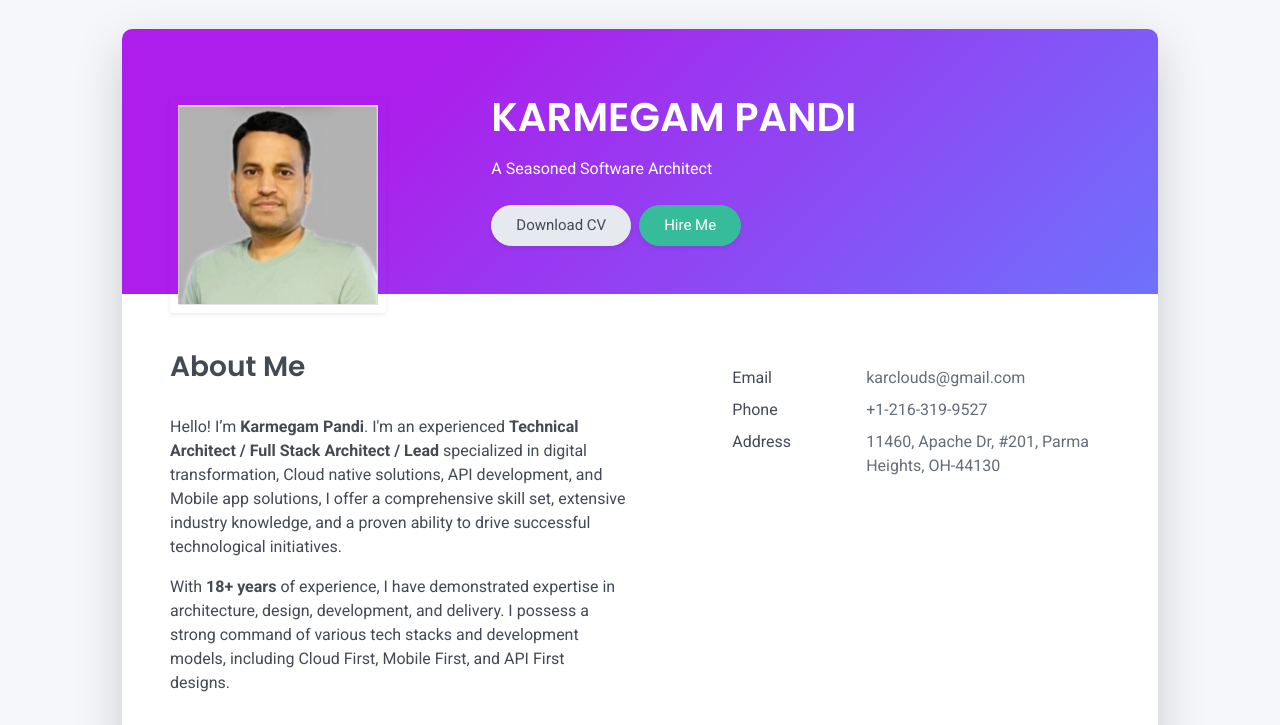
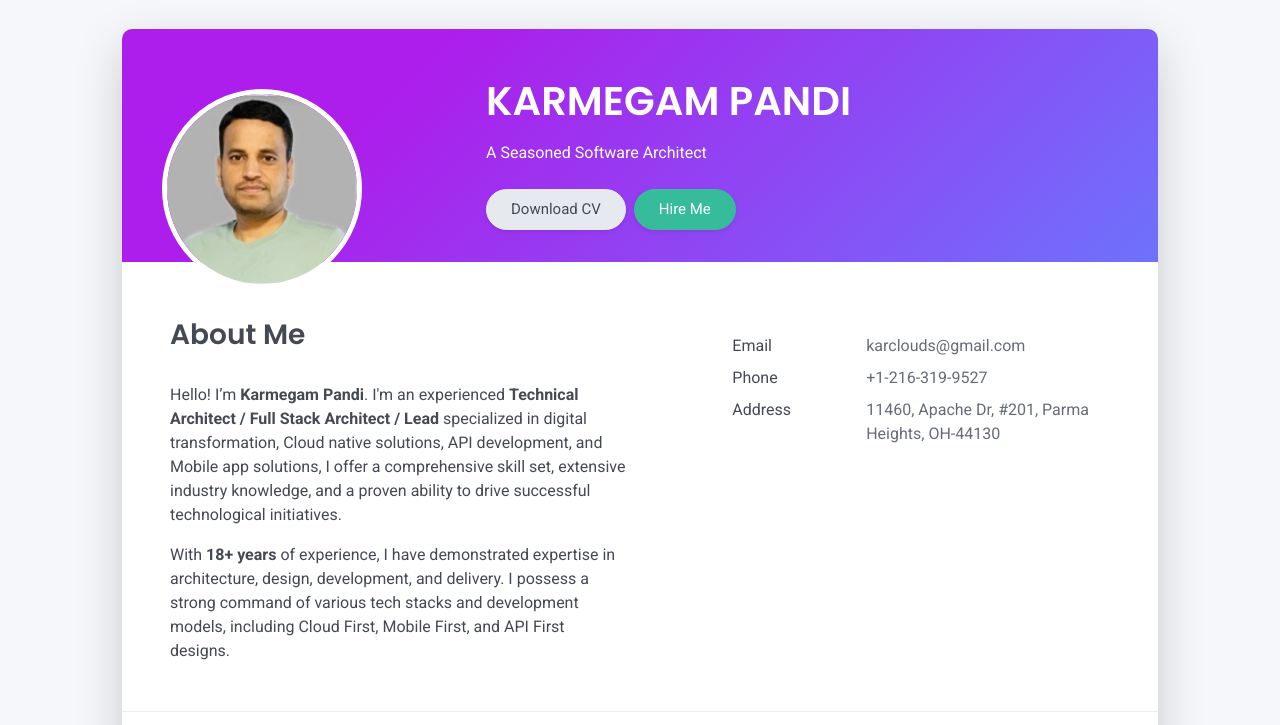
Before and after one commit to karclouds/karclouds.github.io, a plain HTML site: page index.html in a window 1280 px wide. Shown: the part 75-800 px from the top of the page. Drawn offline with Linux system fonts and the light colour scheme.

Commit message:
minor ui changes

```diff
--- a/index.html
+++ b/index.html
@@ -45,10 +45,10 @@
     <div class="page-content">
       <div class="container">
 <div class="cover shadow-lg bg-white">
-  <div class="cover-bg p-3 p-lg-4 text-white">
+  <div class="cover-bg p-3 p-lg-3 text-white">
     <div class="row">
       <div class="col-lg-4 col-md-5">
-        <div class="rounded avatar hover-effect shadow-sm p-1"><img src="images/kpandi.jpeg" width="200" height="200"/></div>
+        <div class="avatar p-1"><img class="rounded-circle border border-5 border-white" src="images/kpandi.jpeg" width="200" height="200"/></div>
       </div>
       <div class="col-lg-8 col-md-7 text-center text-md-start">
         <h2 class="h1 mt-2" data-aos="fade-left" data-aos-delay="0">KARMEGAM PANDI</h2>
```
